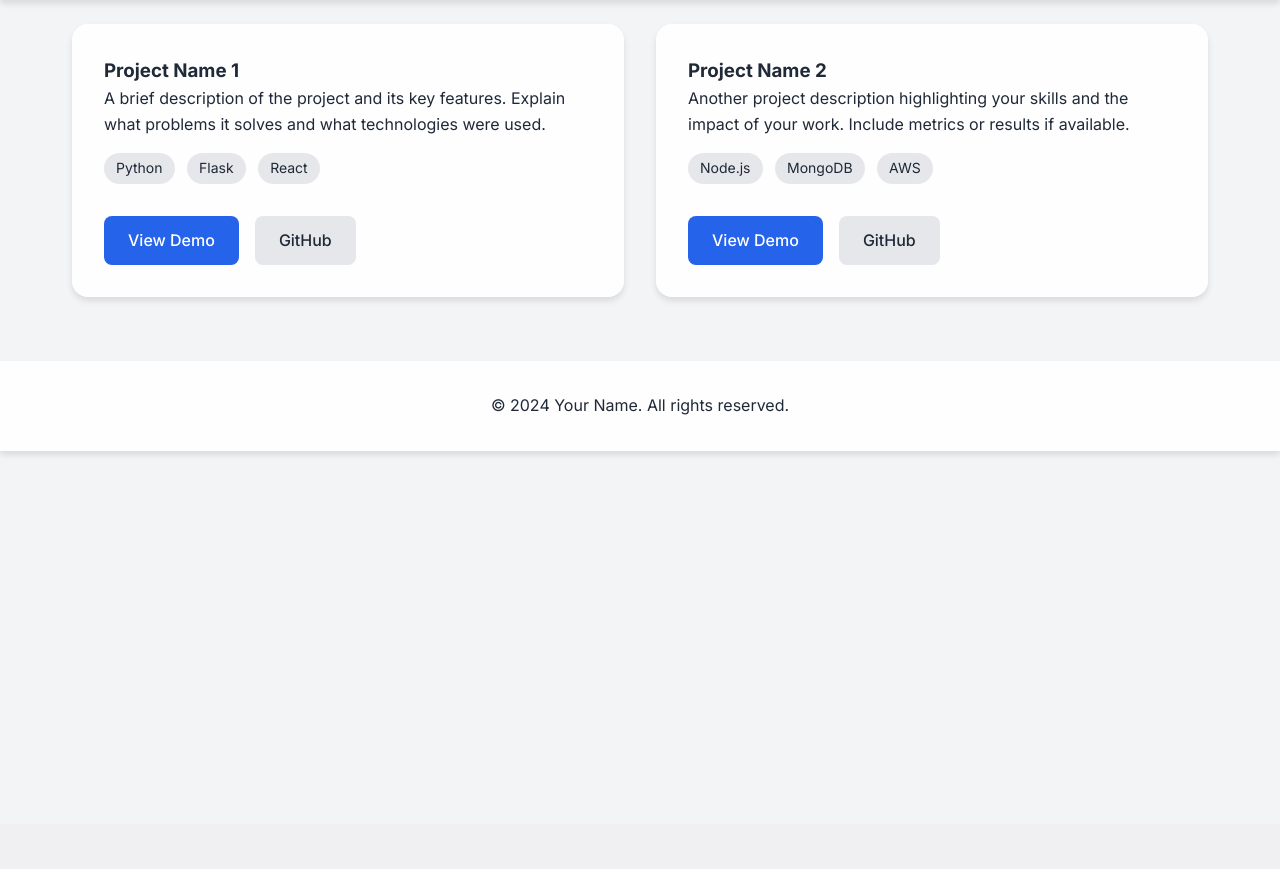
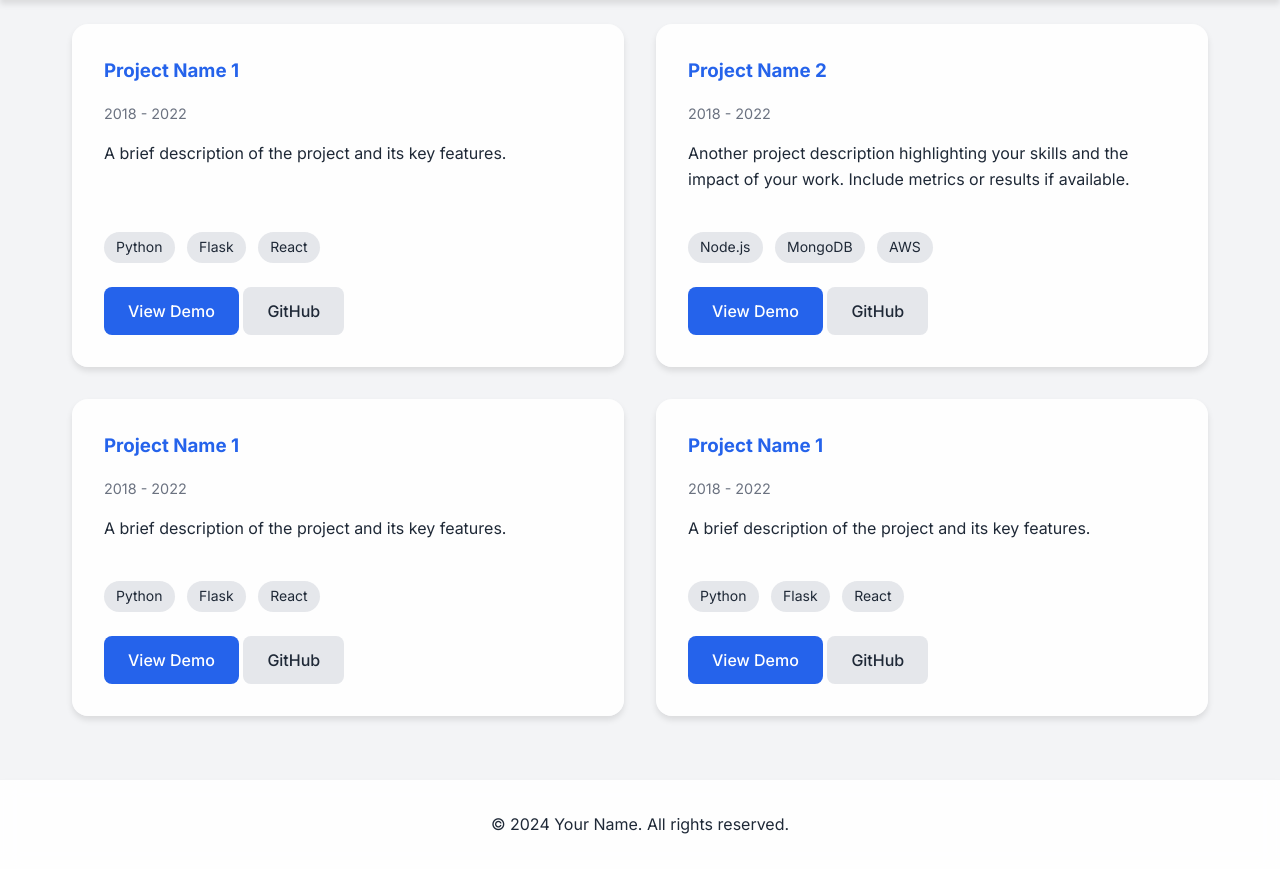
Before and after one commit to jamesfloresjr/jflores.io, a Flask app: page /projects in a window 1280 px wide. Shown: the part 72-941 px from the top of the page. Before the commit the page ends 526 px from the top, so only its background shows below. Run offline with Flask 3, Linux system fonts and the light colour scheme.

Commit message:
final flask site modification

```diff
--- a/static/css/style.css
+++ b/static/css/style.css
@@ -159,8 +159,15 @@ body {
     border-radius: 0.5rem;
     text-decoration: none;
     font-weight: 500;
+    font-family: 'Inter', sans-serif;
+    font-size: 1rem;
+    line-height: 1.5;
     transition: all 0.3s ease;
+    border: none;
+    cursor: pointer;
+    box-sizing: border-box;
 }
+
 
 .btn-primary {
     background: var(--primary-color);
@@ -230,54 +237,38 @@ li::before {
     margin-bottom: 1rem;
 }
 
-.certifications-grid {
+.tile-grid {
     display: grid;
-    grid-template-columns: repeat(auto-fit, minmax(300px, 1fr));
+    grid-template-columns: repeat(2, minmax(0, 1fr));
     gap: 2rem;
     margin-top: 2rem;
 }
 
-.certification-card {
+.tile-card {
     background: var(--card-bg);
     border-radius: 1rem;
     padding: 2rem;
     box-shadow: var(--shadow-strength) var(--shadow-color);
-    transition: transform 0.3s ease, background-color 0.3s ease, box-shadow 0.3s ease;
+    display: flex;           /* Make the card a flex container */
+    flex-direction: column;  /* Stack children vertically */
+    height: 100%;
 }
 
-.certification-card h3 {
+.tile-card h3 {
     color: var(--primary-color);
     margin-bottom: 1rem;
 }
 
-.certification-links {
-    display: flex;
-    gap: 1rem;
-    margin-top: 1.5rem;
+.tile-description {
+    flex-grow: 1;           /* Allow description to take up available space */
+    margin-bottom: 1.5rem;
 }
 
-
-/* Projects page */
-.projects-grid {
-    display: grid;
-    grid-template-columns: repeat(auto-fit, minmax(300px, 1fr));
-    gap: 2rem;
-    margin-top: 2rem;
+.tile-links {
+    margin-top: auto;
 }
 
-.project-card {
-    background: var(--card-bg);
-    border-radius: 1rem;
-    padding: 2rem;
-    box-shadow: var(--shadow-strength) var(--shadow-color);
-    transition: transform 0.3s ease, background-color 0.3s ease, box-shadow 0.3s ease;
-}
-
-.project-card:hover {
-    transform: translateY(-5px);
-}
-
-.project-tech {
+.tile-tech {
     margin: 1rem 0;
 }
 
@@ -292,12 +283,6 @@ li::before {
     color: var(--text-color);
 }
 
-.project-links {
-    display: flex;
-    gap: 1rem;
-    margin-top: 1.5rem;
-}
-
 /* Responsive adjustments */
 @media (max-width: 768px) {
     .hero h1 {
--- a/templates/base.html
+++ b/templates/base.html
@@ -4,6 +4,14 @@
     <meta charset="UTF-8">
     <meta name="viewport" content="width=device-width, initial-scale=1.0">
     <title>{% block title %}{% endblock %} - Portfolio</title>
+    <script>
+        (function() {
+            const savedTheme = localStorage.getItem('theme');
+            const prefersDark = window.matchMedia('(prefers-color-scheme: dark)').matches;
+            const theme = savedTheme || (prefersDark ? 'dark' : 'light');
+            document.documentElement.setAttribute('data-theme', theme);
+        })();
+    </script>
     <link rel="stylesheet" href="{{ url_for('static', filename='css/style.css') }}">
     <link href="https://fonts.googleapis.com/css2?family=Inter:wght@400;500;600;700&display=swap" rel="stylesheet">
 </head>
--- a/templates/contact.html
+++ b/templates/contact.html
@@ -9,7 +9,6 @@
         <p class="lead">Feel free to reach out to me for any inquiries, collaboration opportunities, or just to say hello!</p>
 
         <div class="contact-form">
-            <h2>Send a Message</h2>
             <form id="contactForm">
                 <div class="form-group">
                     <label for="name">Name</label>
@@ -28,7 +27,7 @@
                     <textarea id="message" name="message" rows="5" required></textarea>
                 </div>
                 <div class="form-actions">
-                    <button type="submit" class="btn btn-primary">Send Message</button>
+                    <button type="submit" class="btn btn-primary">Send</button>
                 </div>
             </form>
         </div>
--- a/templates/projects.html
+++ b/templates/projects.html
@@ -4,41 +4,77 @@
 
 {% block content %}
 <div class="projects-container">
-    <div class="projects-grid">
-        <div class="project-card">
+    <div class="tile-grid">
+        <div class="tile-card">
             <h3>Project Name 1</h3>
-            <p class="project-description">
-                A brief description of the project and its key features. Explain what problems it solves
-                and what technologies were used.
+            <p class="date">2018 - 2022</p>
+            <p class="tile-description">
+                A brief description of the project and its key features.
             </p>
-            <div class="project-tech">
+            <div class="tile-tech">
                 <span class="tech-tag">Python</span>
                 <span class="tech-tag">Flask</span>
                 <span class="tech-tag">React</span>
             </div>
-            <div class="project-links">
+            <div class="tile-links">
                 <a href="#" class="btn btn-primary">View Demo</a>
                 <a href="#" class="btn btn-secondary">GitHub</a>
             </div>
         </div>
 
-        <div class="project-card">
+        <div class="tile-card">
             <h3>Project Name 2</h3>
-            <p class="project-description">
+            <p class="date">2018 - 2022</p>
+            <p class="tile-description">
                 Another project description highlighting your skills and the impact of your work.
                 Include metrics or results if available.
             </p>
-            <div class="project-tech">
+            <div class="tile-tech">
                 <span class="tech-tag">Node.js</span>
                 <span class="tech-tag">MongoDB</span>
                 <span class="tech-tag">AWS</span>
             </div>
-            <div class="project-links">
+            <div class="tile-links">
                 <a href="#" class="btn btn-primary">View Demo</a>
                 <a href="#" class="btn btn-secondary">GitHub</a>
             </div>
         </div>
 
+        <div class="tile-card">
+            <h3>Project Name 1</h3>
+            <p class="date">2018 - 2022</p>
+            <p class="tile-description">
+                A brief description of the project and its key features.
+            </p>
+            <div class="tile-tech">
+                <span class="tech-tag">Python</span>
+                <span class="tech-tag">Flask</span>
+                <span class="tech-tag">React</span>
+            </div>
+            <div class="tile-links">
+                <a href="#" class="btn btn-primary">View Demo</a>
+                <a href="#" class="btn btn-secondary">GitHub</a>
+            </div>
+        </div>
+
+        <div class="tile-card">
+            <h3>Project Name 1</h3>
+            <p class="date">2018 - 2022</p>
+            <p class="tile-description">
+                A brief description of the project and its key features.
+            </p>
+            <div class="tile-tech">
+                <span class="tech-tag">Python</span>
+                <span class="tech-tag">Flask</span>
+                <span class="tech-tag">React</span>
+            </div>
+            <div class="tile-links">
+                <a href="#" class="btn btn-primary">View Demo</a>
+                <a href="#" class="btn btn-secondary">GitHub</a>
+            </div>
+        </div>
+
+
         <!-- Add more project cards as needed -->
     </div>
 </div>
```
Also changed, not shown: other parts of static/css/style.css (+8 -20 lines), templates/resume.html (+13 -10 lines), requirements.txt (line endings or trailing spaces).
